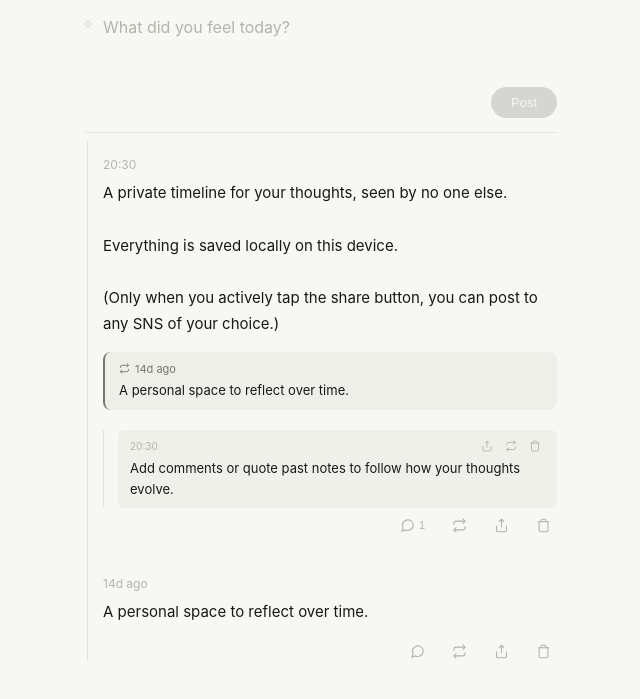
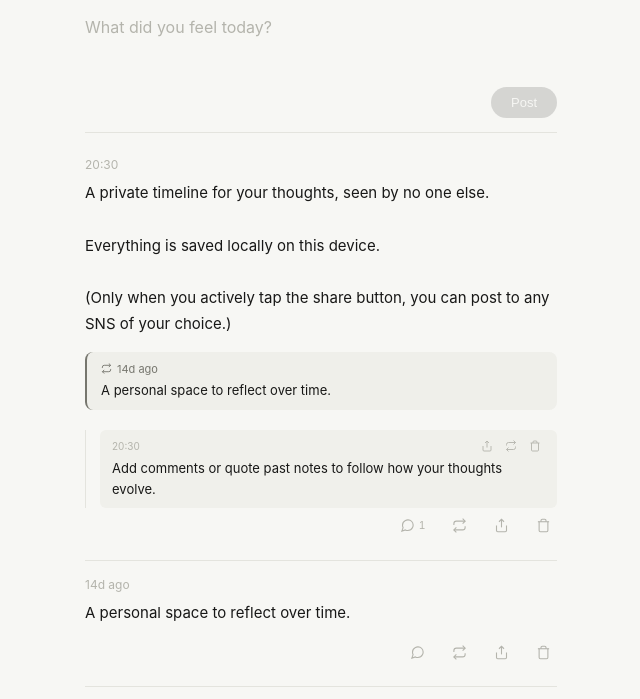
Before and after one commit to numanomanu/botchitter, a plain HTML site: page index.html in a window 1280 px wide. Shown: the part 59-758 px from the top of the page, without its empty margins (319-959 px from the left). Drawn offline with Linux system fonts and the light colour scheme.

Commit message:
fix: remove dot, align timeline padding to 0, enforce maximum-scale=1.0 and network-first sw cache

```diff
--- a/index.html
+++ b/index.html
@@ -2,7 +2,7 @@
 <html lang="ja">
 <head>
   <meta charset="UTF-8" />
-  <meta name="viewport" content="width=device-width, initial-scale=1.0, viewport-fit=cover" />
+  <meta name="viewport" content="width=device-width, initial-scale=1.0, maximum-scale=1.0, user-scalable=no, viewport-fit=cover" />
   <meta name="apple-mobile-web-app-capable" content="yes" />
   <meta name="apple-mobile-web-app-status-bar-style" content="black-translucent" />
   <meta name="apple-mobile-web-app-title" content="botchitter" />
@@ -15,7 +15,7 @@
   <link rel="preconnect" href="https://fonts.googleapis.com">
   <link rel="preconnect" href="https://fonts.gstatic.com">
   <link href="https://fonts.googleapis.com/css2?family=Plus+Jakarta+Sans:wght@400;500;600&display=swap" rel="stylesheet">
-  <link rel="stylesheet" href="style.css" />
+  <link rel="stylesheet" href="style.css?v=2.2" />
 </head>
 
 <body>
@@ -105,8 +105,8 @@
 </div>
 
 <!-- 定数・シードデータ & アプリケーションロジック -->
-<script src="data.js"></script>
-<script src="app.js"></script>
+<script src="data.js?v=2.2"></script>
+<script src="app.js?v=2.2"></script>
 
 </body>
 </html>
--- a/style.css
+++ b/style.css
@@ -66,6 +66,11 @@
     }
   }
 
+  * {
+    box-sizing: border-box;
+    touch-action: manipulation;
+  }
+
   html {
     -webkit-text-size-adjust: 100%;
   }
@@ -78,6 +83,13 @@
     -webkit-font-smoothing: antialiased;
     -moz-osx-font-smoothing: grayscale;
     transition: background-color 0.25s ease, color 0.25s ease;
+  }
+
+  /* iOS Safari 自動ズーム防止：フォントサイズ16px以上を徹底 */
+  input,
+  textarea,
+  select {
+    font-size: 16px !important;
   }
 
   .viewport {
@@ -209,24 +221,10 @@
   }
 
   .composer {
-    padding: 16px 0 14px 18px;
+    padding: 16px 0 14px;
     border-bottom: 1px solid var(--line);
     margin-bottom: 8px;
     position: relative;
-    box-sizing: border-box;
-  }
-
-  .composer::before {
-    content: "";
-    position: absolute;
-    left: -0.5px;
-    top: 24px;
-    width: 6px;
-    height: 6px;
-    border-radius: 50%;
-    background: var(--bg);
-    border: 1.5px solid var(--text-tertiary);
-    opacity: 0.5;
   }
 
   textarea.composer-textarea {
@@ -236,12 +234,11 @@
     border: none;
     outline: none;
     font-family: inherit;
-    font-size: 16px;
+    font-size: 16px !important;
     line-height: 1.75;
     color: var(--text-primary);
     resize: none;
     padding: 0;
-    box-sizing: border-box;
   }
 
   textarea.composer-textarea::placeholder {
@@ -340,18 +337,12 @@
     display: flex;
     flex-direction: column;
     position: relative;
-    padding-left: 18px;
+    padding-left: 0;
     contain: layout style;
   }
 
   .timeline::before {
-    content: "";
-    position: absolute;
-    left: 2px;
-    top: 0;
-    bottom: 24px;
-    width: 1px;
-    background: var(--line);
+    display: none;
   }
 
   .tweet-item {
@@ -359,6 +350,7 @@
     padding: 16px 0 20px;
     display: flex;
     flex-direction: column;
+    border-bottom: 1px solid var(--line);
     animation: fadeInTweet 0.25s var(--ease-out);
     /* オクルージョンカリング：画面外の要素の描画・スタイル計算をスキップ */
     content-visibility: auto;
@@ -367,21 +359,7 @@
   }
 
   .tweet-item::before {
-    content: "";
-    position: absolute;
-    left: -18.5px;
-    top: 22px;
-    width: 6px;
-    height: 6px;
-    border-radius: 50%;
-    background: var(--bg);
-    border: 1.5px solid var(--text-secondary);
-  }
-
-  .tweet-item.is-today::before {
-    background: var(--btn-bg);
-    border-color: var(--btn-bg);
-    box-shadow: 0 0 0 3px var(--dot-shadow);
+    display: none;
   }
 
   .tweet-header {
```
Also changed, not shown: sw.js (+10 -13 lines).
